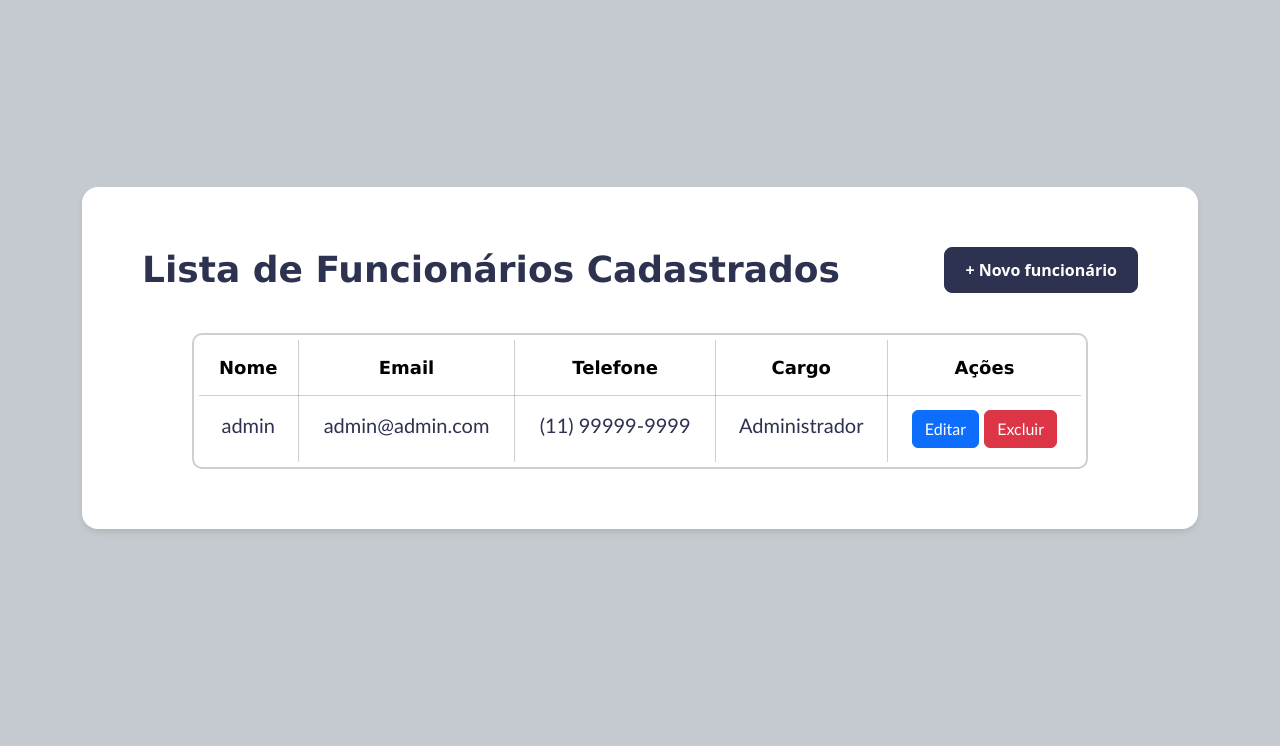
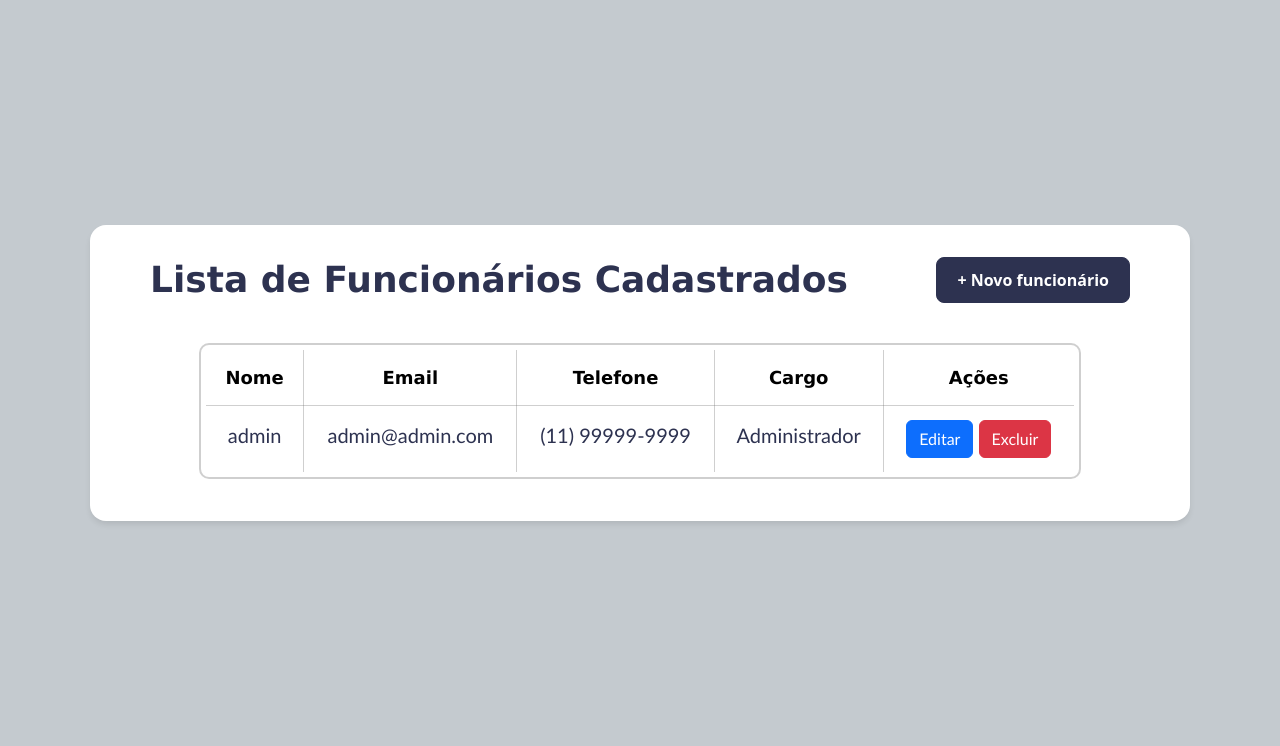
Before and after one commit to NiniveSC/sa-ferrorama, a PHP site: page /public/funcionarios/funcionarios-cadastrados.php in a window 1280 px wide. Shown: the part 99-845 px from the top of the page. Before the commit the page ends 630 px from the top, so only its background shows below. Run offline with PHP 8.4, Linux system fonts and the light colour scheme; the visitor is signed in with stand-in values (Sample User, id 1); data comes from the database, SQL or seed files in the repository.

```diff
--- a/assets/style/style.css
+++ b/assets/style/style.css
@@ -577,18 +577,21 @@ td {
 }
 
 .pagina-funcionarios-cadastrados main {
-    min-height: calc(100vh - 85px);
+    min-height: calc(100vh - 110px);
     display: flex;
     align-items: center;
     justify-content: center;
-    margin-top: 0 !important;
+    margin-top: 28px !important;
+    margin-bottom: 28px !important;
+    padding: 0 20px;
 }
 
 .pagina-funcionarios-cadastrados .container-branco {
     width: 100%;
     max-width: 1230px;
     margin: 0 auto;
-    padding: 60px;
+    padding: 32px 60px 42px;
+    box-sizing: border-box;
 }
 /*-------------------------------------------------------------------------------------------------------------------------------------------------------------------------------*/
 /*excluir funcionarios*/
```
